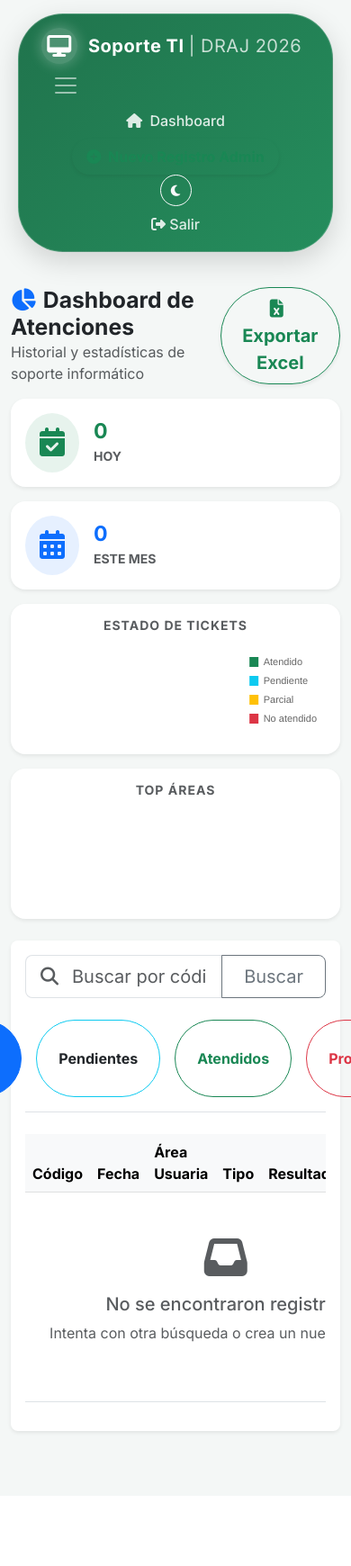
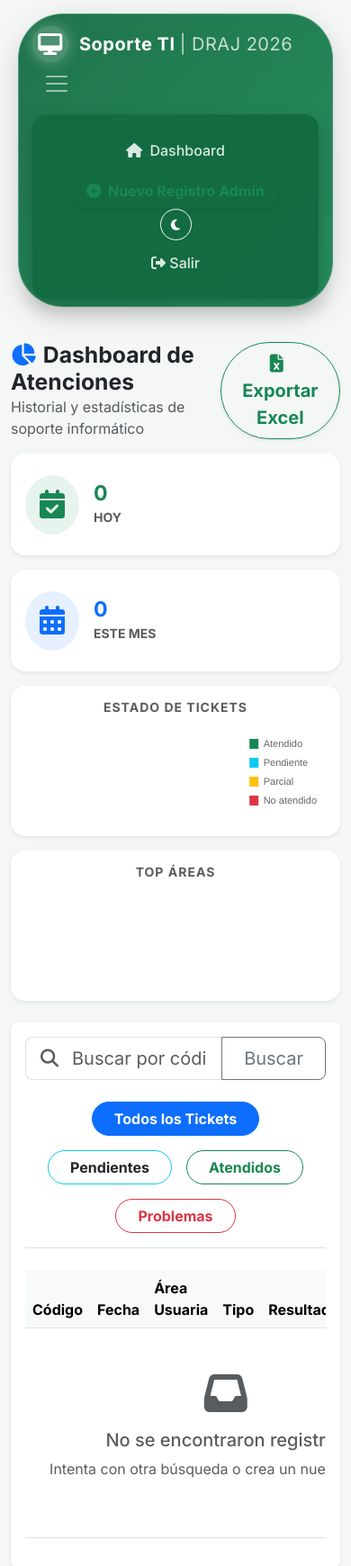
Before and after one commit to raulmarincarlos-eng/soporte-draj, a Flask app: page /dashboard in a window 390 px wide, after a click that opens the changed part; the page is wider, and only the part inside the window is pictured. Shown: the top 1740 px of that part at 90% size. Before the commit the page ends 1595 px from the top of that part, so only its background shows below. Run offline with Flask 3, Linux system fonts and the light colour scheme; the visitor is signed in with stand-in values (Sample User, id 1); data that the repository does not hold is empty.

Commit message:
Add mobile responsive UI layout optimizations

```diff
--- a/static/css/style.css
+++ b/static/css/style.css
@@ -189,3 +189,47 @@
         print-color-adjust: exact;
     }
 }
+
+/* Mobile Responsive Adjustments */
+@media (max-width: 768px) {
+    body {
+        overflow-x: hidden;
+    }
+
+    .navbar-glass {
+        padding: 8px 15px !important;
+        border-radius: 20px;
+    }
+
+    /* Darken navbar dropdown on mobile so it's readable */
+    .navbar-collapse {
+        background: rgba(20, 108, 67, 0.98);
+        padding: 15px;
+        border-radius: 15px;
+        margin-top: 15px;
+        box-shadow: 0 10px 25px rgba(0,0,0,0.2);
+    }
+
+    .nav-link-custom {
+        margin: 5px 0 !important;
+        text-align: center;
+    }
+
+    .btn-admin-glow {
+        display: block;
+        text-align: center;
+        margin: 10px 0 0 0 !important;
+    }
+
+    .hero-header-draj {
+        padding: 2rem !important;
+    }
+
+    .display-6 {
+        font-size: 1.8rem;
+    }
+
+    .stats-card {
+        margin-bottom: 15px;
+    }
+}
--- a/templates/dashboard.html
+++ b/templates/dashboard.html
@@ -92,7 +92,7 @@
         </form>
 
         <!-- Filtros Rápidos (Tabs) -->
-        <div class="d-flex justify-content-center gap-3 mb-4 border-bottom pb-3">
+        <div class="d-flex justify-content-center flex-wrap gap-3 mb-4 border-bottom pb-3">
             <button class="btn btn-outline-primary active px-4 rounded-pill fw-bold filter-btn" data-filter="all">Todos los Tickets</button>
             <button class="btn btn-outline-info text-dark px-4 rounded-pill fw-bold filter-btn position-relative" data-filter="Pendiente">
                 Pendientes
```
Also changed, not shown: templates/solicitar.html (+19 -0 lines).
